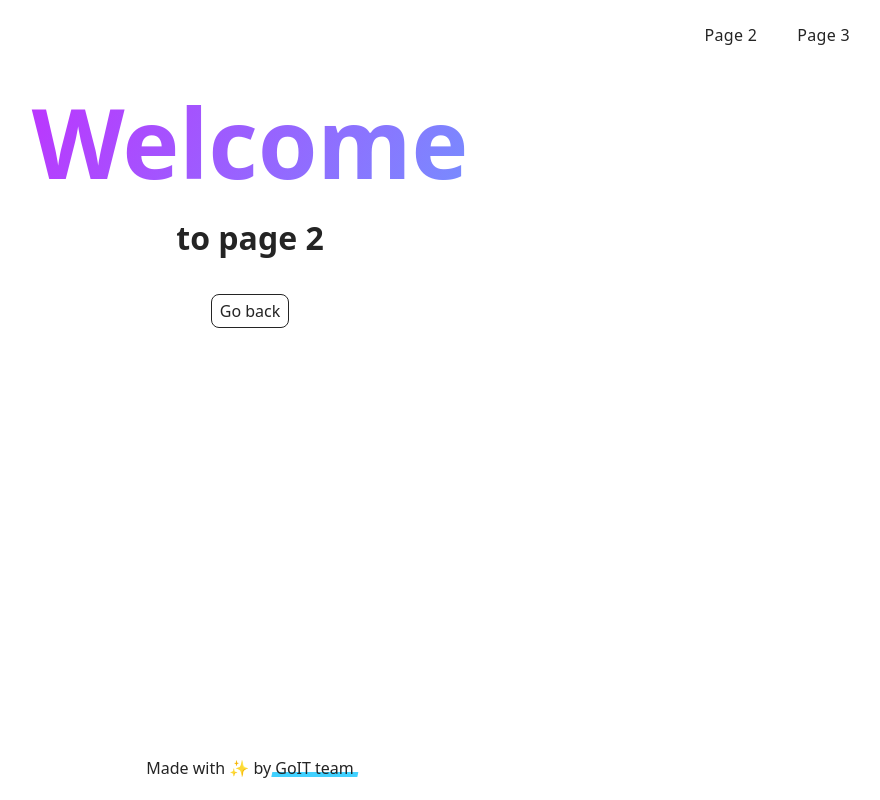
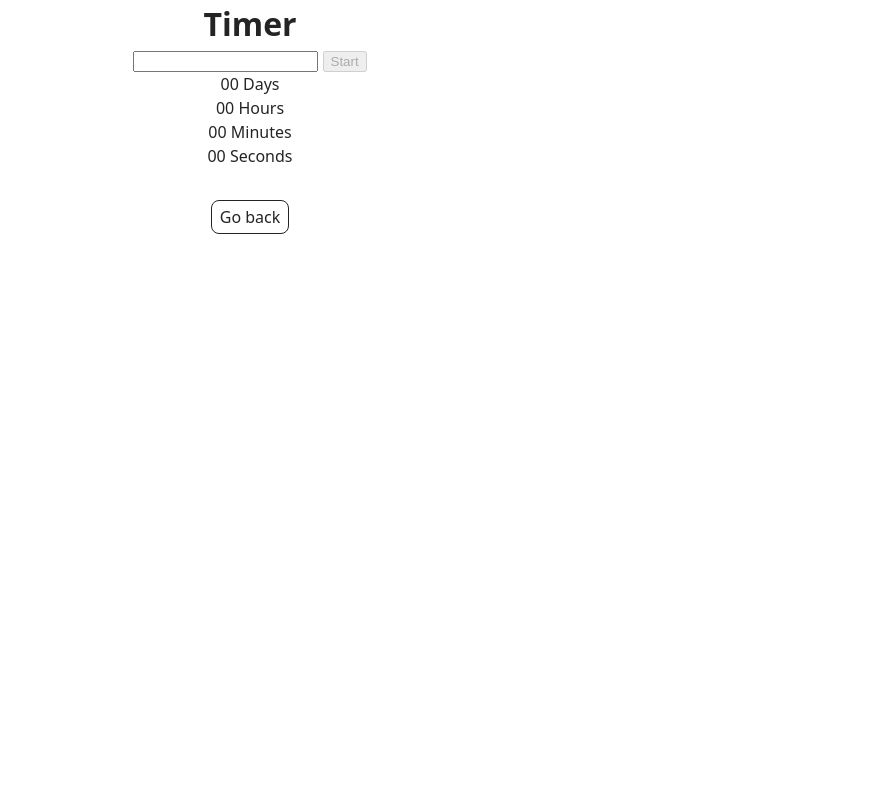
Before and after one commit to whynotphrog/goit-js-hw-10, a website built with Vite: page src/1-timer.html in a window 1280 px wide. Shown: the whole page, without its empty margins (390-1270 px from the left). Built offline with nearby package versions, Linux system fonts and the light colour scheme.

Commit message:
Complete timer page

```diff
--- a/src/1-timer.html
+++ b/src/1-timer.html
@@ -4,25 +4,35 @@
     <meta charset="UTF-8" />
     <meta http-equiv="X-UA-Compatible" content="IE=edge" />
     <meta name="viewport" content="width=device-width, initial-scale=1.0" />
-    <title>Page 2</title>
+    <title>Timer</title>
     <link rel="stylesheet" href="./css/styles.css" />
   </head>
   <body>
-    <load
-      src="./partials/header.html"
-      icon-path="./img/sprite.svg#logo"
-      highlight-act="active"
-    />
-
     <main>
       <div class="container">
-        <h1 class="main-title">
-          <span class="main-title-gradient">Welcome</span> to page 2
-        </h1>
-        <load src="./partials/back-link.html" />
+        <h1 class="main-title">Timer</h1>
+        <input type="text" id="datetime-picker" />
+        <button type="button" data-start disabled>Start</button>
+        <div class="timer">
+          <div class="field">
+            <span class="value" data-days>00</span>
+            <span class="label">Days</span>
+          </div>
+          <div class="field">
+            <span class="value" data-hours>00</span>
+            <span class="label">Hours</span>
+          </div>
+          <div class="field">
+            <span class="value" data-minutes>00</span>
+            <span class="label">Minutes</span>
+          </div>
+          <div class="field">
+            <span class="value" data-seconds>00</span>
+            <span class="label">Seconds</span>
+          </div>
+        </div>
+        <a class="back-link" href="./index.html">Go back</a>
       </div>
     </main>
-
-    <load src="./partials/footer.html" />
   </body>
 </html>
```
